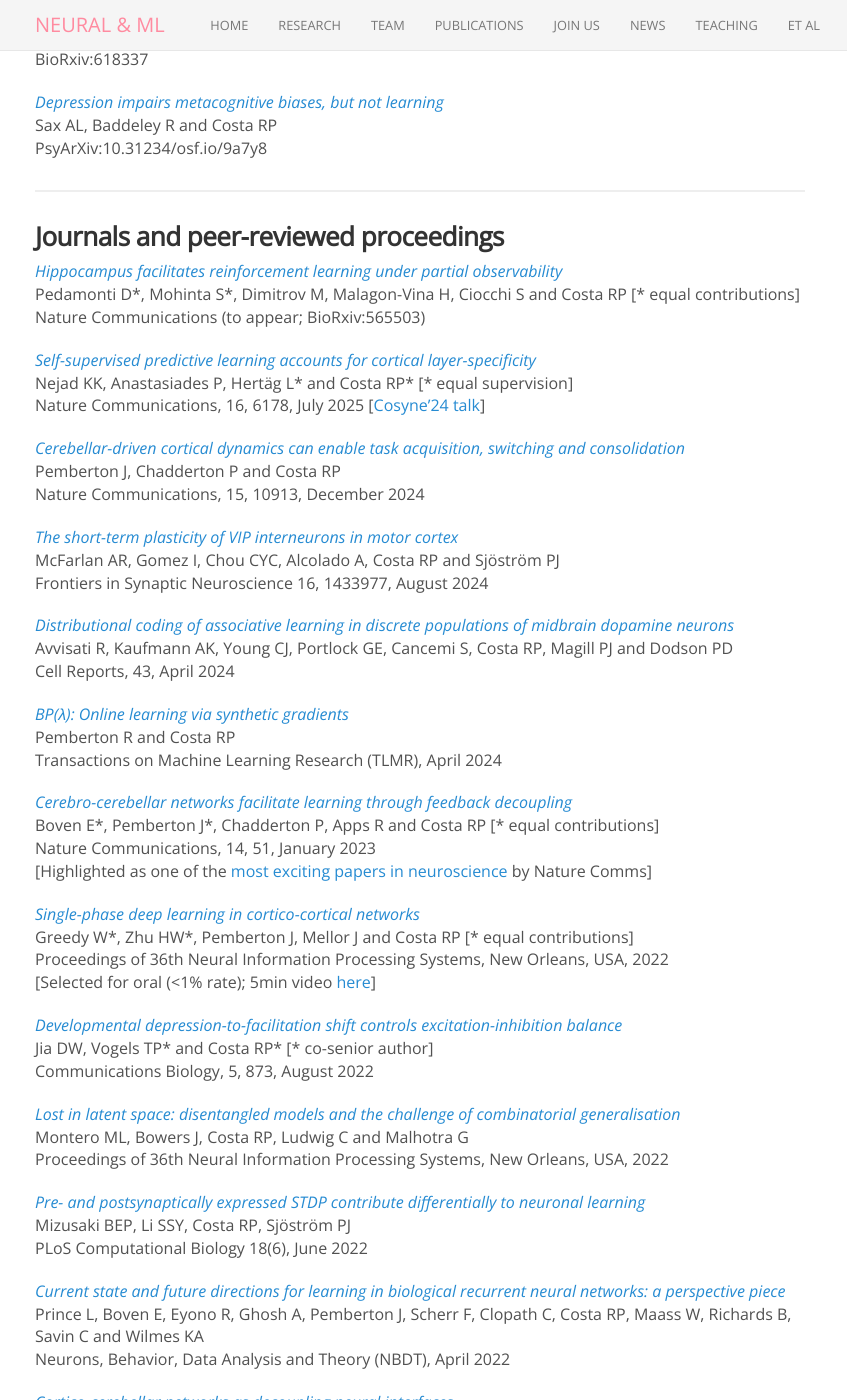
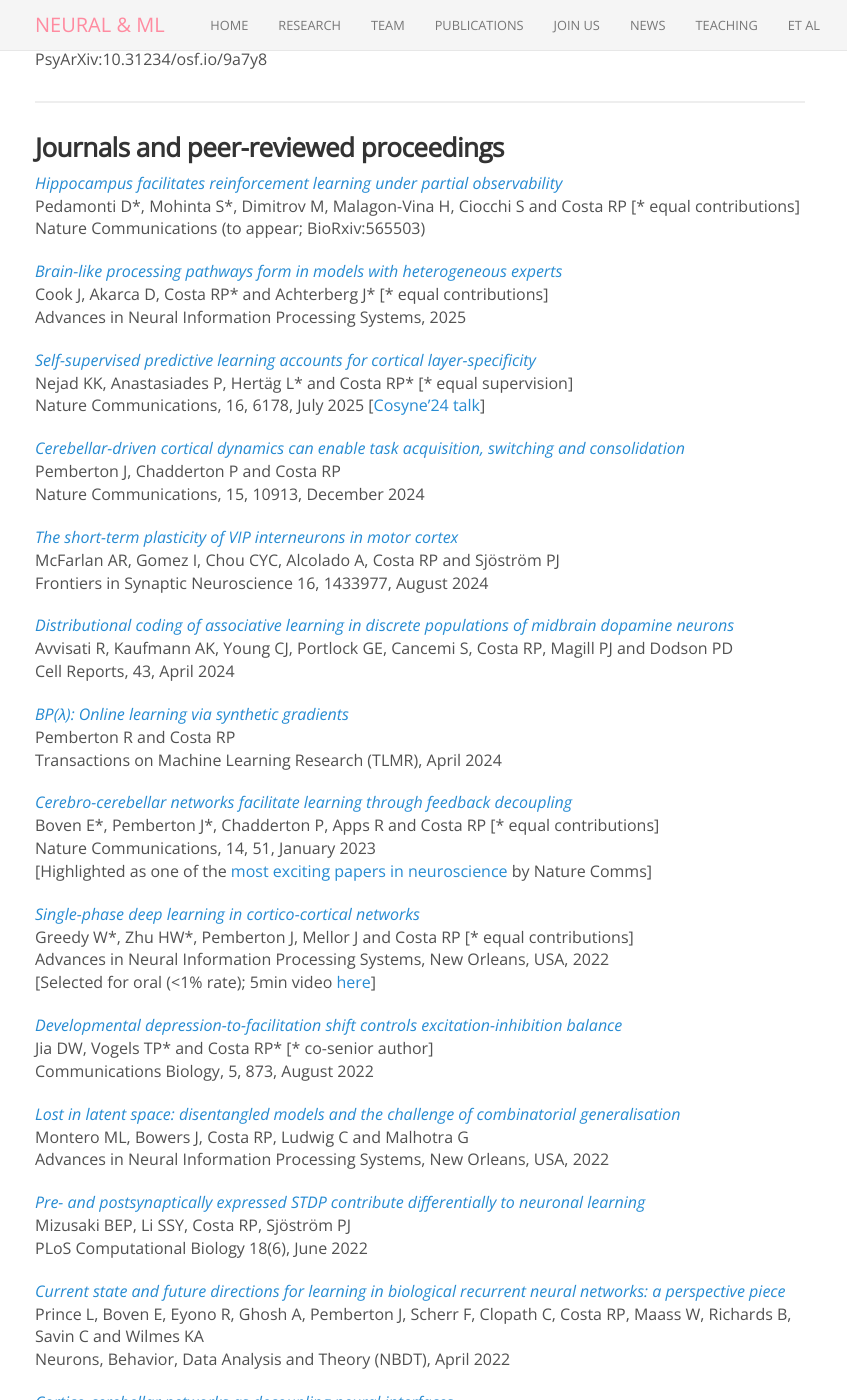
Before and after one commit to neuralml/neuralml.github.io, a Jekyll site: the page built from publications.md, in a window 1280 px wide and 1400 px high, scrolled down 656 px. Shown: the whole window, without its empty margins (220-1067 px from the left). Built offline with Jekyll 4.4.1, drawn with Linux system fonts in a browser that asks for light colours; nearby versions of some CDN libraries; some of the changed text lies outside the part shown.

Commit message:
new paper

```diff
--- a/publications.md
+++ b/publications.md
@@ -49,6 +45,10 @@ PsyArXiv:10.31234/osf.io/9a7y8
 [_Hippocampus facilitates reinforcement learning under partial observability_](https://doi.org/10.1101/2023.11.09.565503)<br>
 Pedamonti D\*, Mohinta S\*, Dimitrov M, Malagon-Vina H, Ciocchi S and Costa RP [\* equal contributions]<br>
 Nature Communications (to appear; BioRxiv:565503)
+
+[_Brain-like processing pathways form in models with heterogeneous experts_](https://doi.org/10.48550/arXiv.2506.02813)<br>
+Cook J, Akarca D, Costa RP\* and Achterberg J\* [\* equal contributions]<br>
+Advances in Neural Information Processing Systems, 2025<br>
 
 [_Self-supervised predictive learning accounts for cortical layer-specificity_](https://www.nature.com/articles/s41467-025-61399-5)<br>
 Nejad KK, Anastasiades P, Hertäg L\* and Costa RP\* [\* equal supervision]<br>
@@ -77,7 +77,7 @@ Nature Communications, 14, 51, January 2023<br>
 
 [_Single-phase deep learning in cortico-cortical networks_](https://openreview.net/pdf?id=szt95rn-ql)<br>
 Greedy W\*, Zhu HW\*, Pemberton J, Mellor J and Costa RP [\* equal contributions]<br>
-Proceedings of 36th Neural Information Processing Systems, New Orleans, USA, 2022<br>[Selected for oral (<1% rate); 5min video [here](https://slideslive.com/38991008/singlephase-deep-learning-in-corticocortical-networks?ref=search-presentations-NeurIPS2021__53932__will-greedy-heng-wei-zhu-jos)]
+Advances in Neural Information Processing Systems, New Orleans, USA, 2022<br>[Selected for oral (<1% rate); 5min video [here](https://slideslive.com/38991008/singlephase-deep-learning-in-corticocortical-networks?ref=search-presentations-NeurIPS2021__53932__will-greedy-heng-wei-zhu-jos)]
 
 [_Developmental depression-to-facilitation shift controls excitation-inhibition balance_](https://www.nature.com/articles/s42003-022-03801-2)<br>
 Jia DW, Vogels TP\* and Costa RP\* [\* co-senior author]<br>
@@ -85,7 +85,7 @@ Communications Biology, 5, 873, August 2022
 
 [_Lost in latent space: disentangled models and the challenge of combinatorial generalisation_](https://arxiv.org/abs/2204.02283)<br>
 Montero ML, Bowers J, Costa RP, Ludwig C and Malhotra G <br>
-Proceedings of 36th Neural Information Processing Systems, New Orleans, USA, 2022
+Advances in Neural Information Processing Systems, New Orleans, USA, 2022
 
 [_Pre- and postsynaptically expressed STDP contribute differentially to neuronal learning_](https://journals.plos.org/ploscompbiol/article?id=10.1371/journal.pcbi.1009409)<br>
 Mizusaki BEP, Li SSY, Costa RP, Sjöström PJ<br>
@@ -98,7 +98,7 @@ Neurons, Behavior, Data Analysis and Theory (NBDT), April 2022
 
 [_Cortico-cerebellar networks as decoupling neural interfaces_](https://arxiv.org/abs/2110.11501)<br>
 Pemberton J\*, Boven E\*, Apps R and Costa RP [\* equal contributions]<br>
-Proceedings of 35th Neural Information Processing Systems, Sidney, Australia (Online), 2021<br>[[Top 30 paper out of ~9000 submissions](https://guoqiangwei.xyz/htmls/neurips2021/neurips2021_submissions.html)]<br>
+Advances in Neural Information Processing Systems, Sidney, Australia (Online), 2021<br>[[Top 30 paper out of ~9000 submissions](https://guoqiangwei.xyz/htmls/neurips2021/neurips2021_submissions.html)]<br>
 
 
 [_Learning offline: memory replay in biological and artificial reinforcement learning_](https://authors.elsevier.com/c/1dgZ4botpuX3Y)<br>
@@ -124,12 +124,12 @@ Current Opinion in Neurobiology, Volume 54, 2019
 
 [_Dendritic cortical microcircuits approximate the backpropagation algorithm_](https://papers.nips.cc/paper/8089-dendritic-cortical-microcircuits-approximate-the-backpropagation-algorithm)<br>
 Sacramento J, Costa RP, Bengio Y and Senn W<br>
-Proceedings of 32nd Neural Information Processing Systems, Montreal, Canada, 2018 <br>[selected for 1/30 orals out of 4800 submissions]<br>
+Advances in Neural Information Processing Systems, Montreal, Canada, 2018 <br>[selected for 1/30 orals out of 4800 submissions]<br>
 See also a more neurosciency version: [_Dendritic error backpropagation in deep cortical microcircuits_](https://arxiv.org/abs/1801.00062)
 
 [_Cortical microcircuits as gated-recurrent neural networks_](https://papers.nips.cc/paper/6631-cortical-microcircuits-as-gated-recurrent-neural-networks)<br>
 Costa RP\*, Assael YM\*, Shillingford B\*, Freitas N and Vogels TP [\* equal contribution]<br>
-Proceedings of 31st Neural Information Processing Systems, Long Beach, US, 2017 <br>[Highlighted by [MIT Tech Review](https://www.technologyreview.com/s/609463/the-best-of-the-physics-arxiv-week-ending-november-11-2017/); 3rd party code available [here](https://github.com/ixaxaar/pytorch-sublstm)]
+Advances in Neural Information Processing Systems, Long Beach, US, 2017 <br>[Highlighted by [MIT Tech Review](https://www.technologyreview.com/s/609463/the-best-of-the-physics-arxiv-week-ending-november-11-2017/); 3rd party code available [here](https://github.com/ixaxaar/pytorch-sublstm)]
 
 [_Differential regulation of evoked and spontaneous release by presynaptic NMDA receptors_](http://www.cell.com/neuron/fulltext/S0896-6273(17)30874-7)<br>
 Abrahamsson T, Chou CYC, Li Sally, Mancino A, Costa RP, Nuro E, Brock JA, Buchanan KA, Elgar D, Blackman AV, Tudor-Jones AA, Oyrer J, Farmer WT, Murai KK and Sjöström PJ<br>
```
Also changed, not shown: other parts of publications.md (+0 -4 lines), _posts/2025-09-14-NeurIPS25.md (added, +7 -0 lines).
